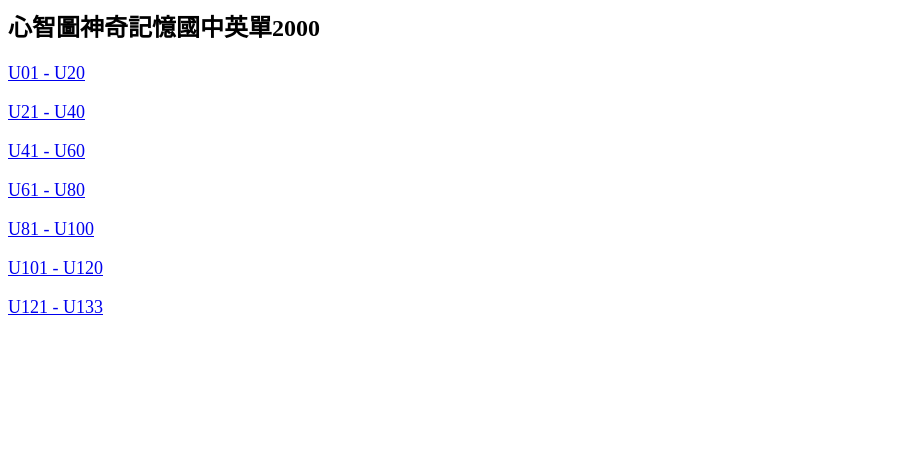
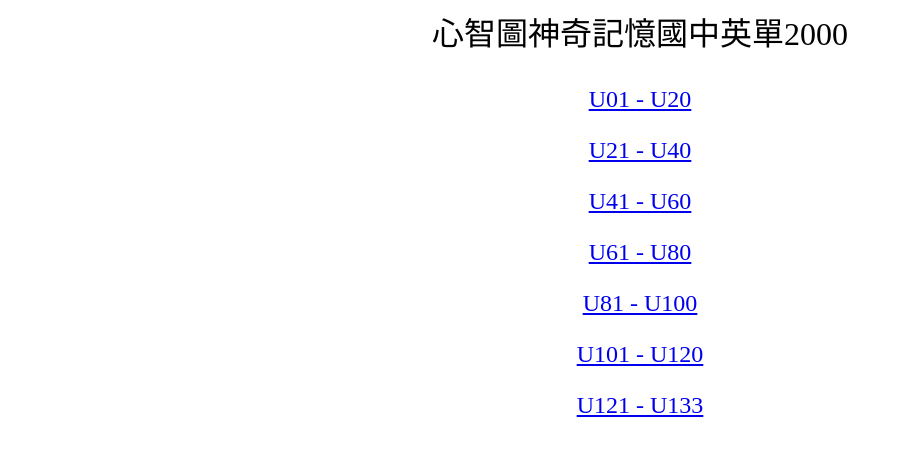
Before and after one commit to WolffYeh/2000word, a plain HTML site: page VS/index.html in a window 1280 px wide. Shown: the whole page, without its empty margins (0-902 px from the left). Drawn offline with Linux system fonts and the light colour scheme.

Commit message:
Update index.html

```diff
--- a/VS/index.html
+++ b/VS/index.html
@@ -1,15 +1,18 @@
 <html>
-<title> 英文2000單 for Wolff </title>
-<head> <p align=center><h2>心智圖神奇記憶國中英單2000</h2></p> </head>
-  <body>
-<font size=4>
-<a href="U001-U020.htm"> U01 - U20 </a><br> <p>
-<a href="U021-U040.htm"> U21 - U40 </a><br> <p>
-<a href="U041-U060.htm"> U41 - U60 </a><br> <p>
-<a href="U061-U080.htm"> U61 - U80 </a><br> <p>
-<a href="U081-U100.htm"> U81 - U100 </a><br> <p>
-<a href="U101-U120.htm"> U101 - U120 </a><br> <p>
-<a href="U121-U133.htm"> U121 - U133 </a><br> <p>
-</P>
+
+<head><title> 英文2000單 for Wolff </title> </head>
+<body>
+    <font size=6><p align=center>心智圖神奇記憶國中英單2000 </p></font>
+<font size=5>
+
+    <p align=center><a href="U001-U020.htm"> U01 - U20 </a><br> </p>
+    <p align=center><a href="U021-U040.htm"> U21 - U40 </a><br> </p>
+    <p align=center><a href="U041-U060.htm"> U41 - U60 </a><br> </p>
+    <p align=center><a href="U061-U080.htm"> U61 - U80 </a><br> </p>
+    <p align=center><a href="U081-U100.htm"> U81 - U100 </a><br></p>
+    <p align=center><a href="U101-U120.htm"> U101 - U120 </a><br></p>
+    <p align=center><a href="U121-U133.htm"> U121 - U133 </a><br></p>
+
 </font>
-</body></html>
+</body>
+</html>
```
